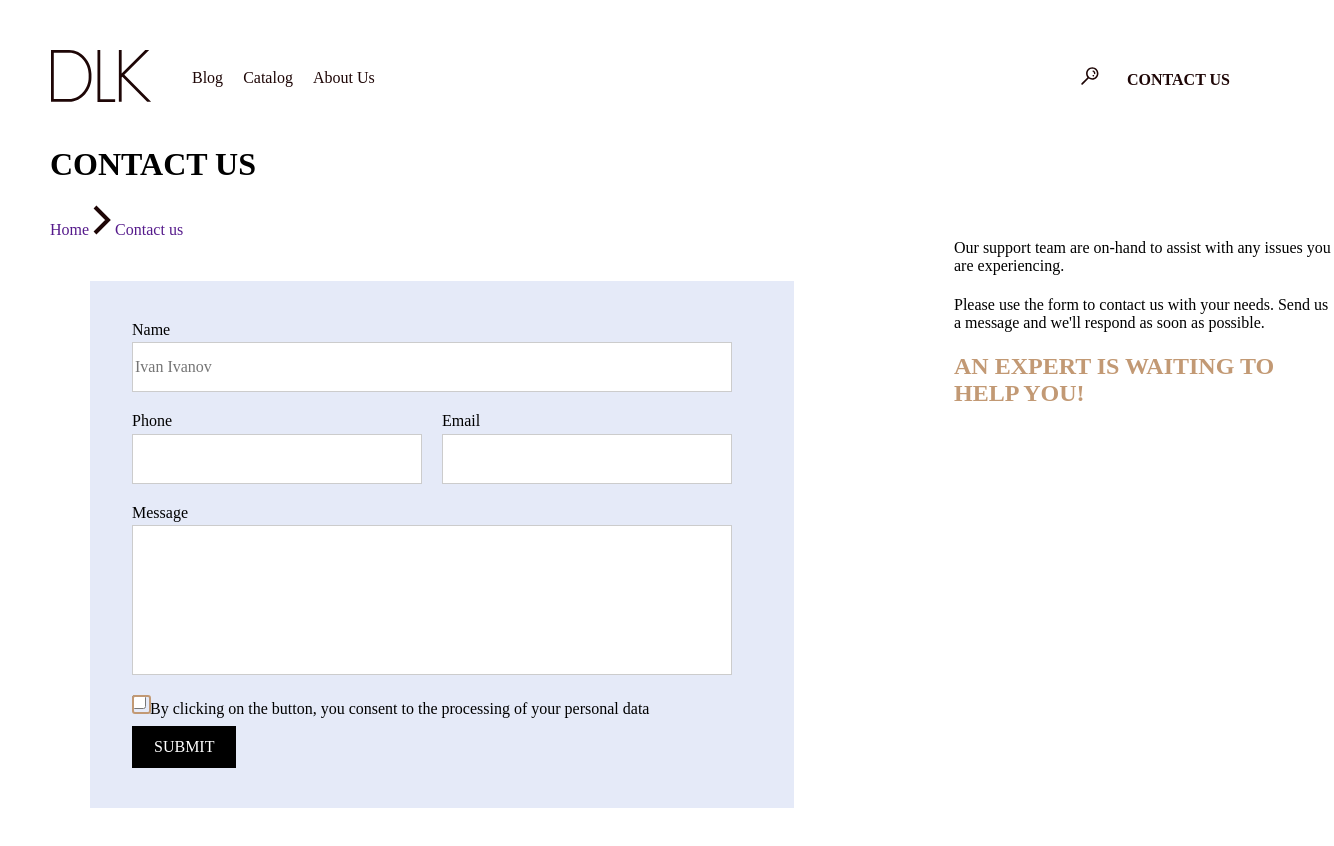
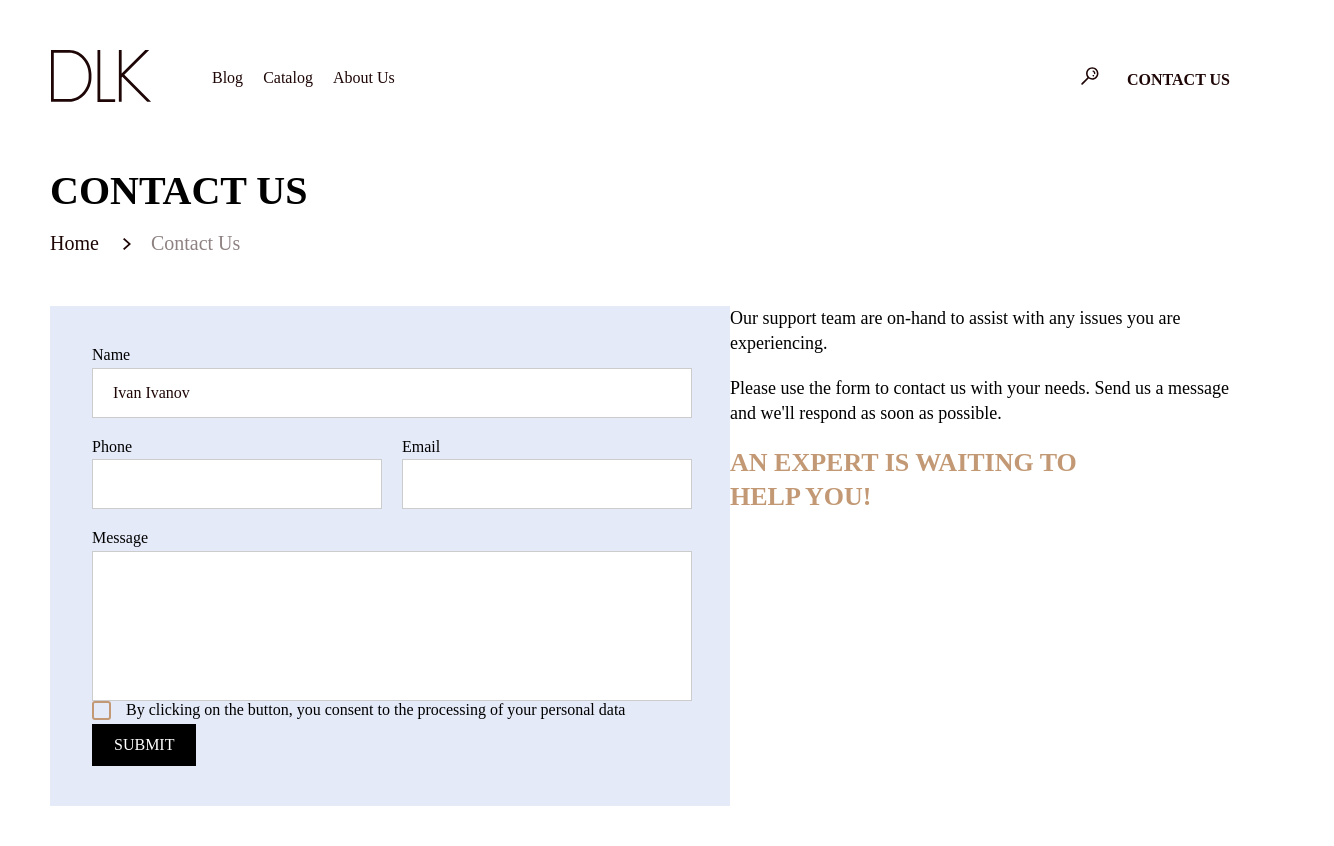
Before and after one commit to dl-academy-edu/yo-evstigneev-pavel, a plain HTML site: page pages/contact.html in a window 1280 px wide. Shown: the whole page, 1334 px wide, since content can reach past the window. After the commit the page ends 806 px from the top, so only its background shows below. Drawn offline with Linux system fonts and the light colour scheme.

Commit message:
Домашка
инпут чекбокс контакта аса

```diff
--- a/pages/contact.html
+++ b/pages/contact.html
@@ -44,19 +44,23 @@
 
         <main>
             <div class="container">
-                <section>
-                    <h1>CONTACT  US</h1>
-                    <div>
-                        <a href="">Home</a>
-                        <svg width="18" height="30" viewBox="0 0 18 30" fill="none" xmlns="http://www.w3.org/2000/svg">
-                            <path d="M2 2L15 15L2 28" stroke="#1E0606" stroke-width="4"/>
-                            </svg>
-                        <a href="">Contact us</a>
+                <section class="bread_crumb">
+                    <h1 class="title_crubs">CONTACT US</h1>
+                    <div class="crub_wrap">
+                        <nav class="crub_nav">
+                            <ul class="crub_ul">
+                                <li class="crub_li">
+                                    <a href="#" class="link_crub">Home</a>
+                                </li>
+                                <li class="crub_li">
+                                    <a href="#" class="link_crub1">Contact Us</a>
+                                </li>
+                            </ul>
+                        </nav>
                     </div>
                 </section>
-            </div>
 
-            <div class="container">
+                <div class="ema">
                     <section class="contact__from">
                         <form action="#" class="form_cnt">
 
@@ -94,11 +98,13 @@
 
                         <div class="contact__wrap">
                             <p class="contact__text">Our support team are on-hand to assist with any issues you are experiencing.</p>
-                        <p class="contact__text1">Please use the form to contact us with your needs. Send us a message and we'll respond as soon as possible.</p>
+                            <p class="contact__text">Please use the form to contact us with your needs. Send us a message and we'll respond as soon as possible.</p>
                             <h2 class="contact__title">An expert is waiting to help you!</h2>
                         </div>
                     </section>
                 </div>
+                </div>
+
         </main>
 </body>
 </html>
--- a/style/common.css
+++ b/style/common.css
@@ -14,6 +14,7 @@ a {
 }
 * {
     margin: 0;
+    padding: 0;
     box-sizing: border-box;
 }
 .botton__link {
@@ -45,6 +46,7 @@ margin-top: 20px;
 }
 .nav__list {
     display: flex;
+    margin-left: 60px;
 }
 .nav__list_item {
     margin-right: 20px;
@@ -61,3 +63,37 @@ margin-top: 20px;
     text-transform: uppercase;
     margin-left: 24px;
 }
+
+
+/* bread crumb styles */
+.bread_crumb {
+    margin-top: 60px;
+    margin-bottom: 50px;
+}
+.title_crubs {
+    margin: 0;
+    font-weight: 700;
+    font-size: 40px;
+    line-height: 49px;
+}
+.crub_ul {
+    display: flex;
+    margin-top: 15px;
+}
+.link_crub {
+    color: #1E0606;
+    font-weight: 400;
+    font-size: 20px;
+    line-height: 26px;
+}
+.crub_li:not(:last-child)::after {
+    content: url(../static/icons/vector_crumb.svg);
+    margin: 20px;
+}
+.link_crub1 {
+    color: #1E0606;
+    opacity: 0.5;
+    font-weight: 400;
+    font-size: 20px;
+    line-height: 26px;
+}
--- a/style/contact.css
+++ b/style/contact.css
@@ -1,19 +1,25 @@
 /* styles for the main content */
+.ema {
+position: relative;
+}
 .contact__from {
     display: flex;
-    justify-content: space-between;
 }
 .form_cnt {
-    margin: 42px 40px;
     background: #E5EAF8;
     padding: 40px 42px;
+    width: 680px;
 }
 .input_name {
     display: block;
+    padding-left: 20px;
     width: 600px;
     height: 50px;
     margin-top: 3px;
     border: 1px solid rgba(0, 0, 0, 0.2);
+}
+::-webkit-input-placeholder {
+    color: #1E0606;
 }
 .input_phone, .input_email {
     display: block;
@@ -32,15 +38,21 @@
     height: 150px;
     border: 1px solid rgba(0, 0, 0, 0.2);
 }
+
 .input_processing {
-    position: relative;
-    margin-top: 20px;
-    margin-bottom: 17px;
-    width: 14px;
-    height: 14px;
+    position: absolute;
+    z-index: -1;
+    opacity: 0;
 }
-.input_processing::before {
-    content: '';
+
+.input_processing + .processing_text {
+    display: inline-flex;
+    align-items: center;
+    user-select: none;
+}
+
+.input_processing + .processing_text::before {
+    content: "";
     display: inline-block;
     width: 19px;
     height: 19px;
@@ -48,16 +60,19 @@
     margin-right: 15px;
     cursor: pointer;
 }
-.contact__wrap {
-    margin-left: 120px;
+.input_processing:checked + .processing_text::before {
+        background-image: url(../static/icons/frame_check.svg);
 }
 .contact__text {
     margin-bottom: 20px;
-}
-.contact__text1 {
-    margin-bottom: 20px;
+    font-weight: 400;
+    font-size: 18px;
+    line-height: 25px;
 }
 .contact__title {
+    font-weight: 600;
+    font-size: 26px;
+    line-height: 34px;
     width: 380px;
     text-transform: uppercase;
     color: #C29974;
```
Also changed, not shown: pages/blog.html (+30 -25 lines), pages/catalog.html (+14 -9 lines), pages/toys.html (+16 -12 lines), style/blog.css (added, +10 -0 lines), static/icons/vector_crumb.svg (added). Lines whose indentation alone changed are shown as unchanged.
